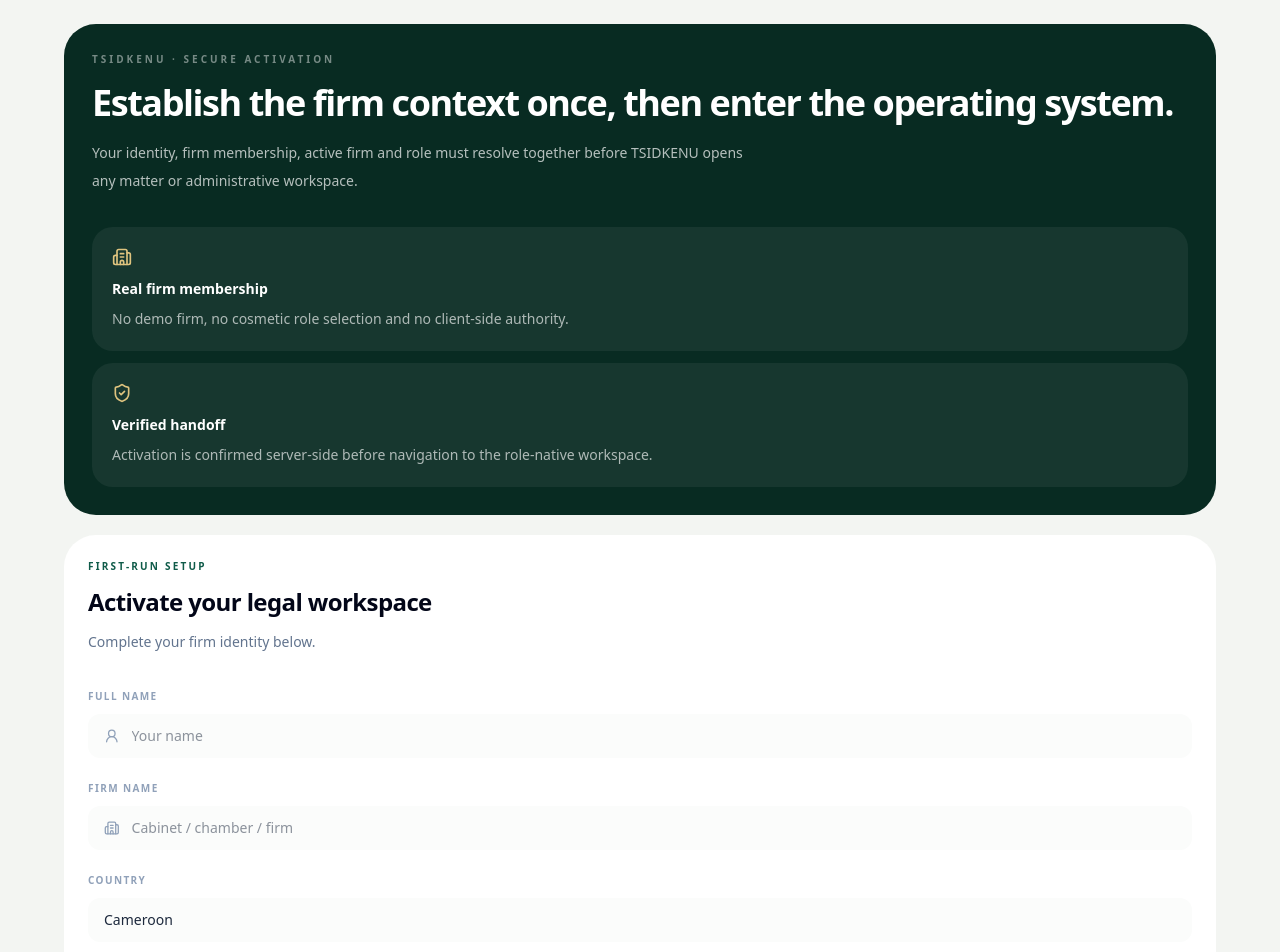
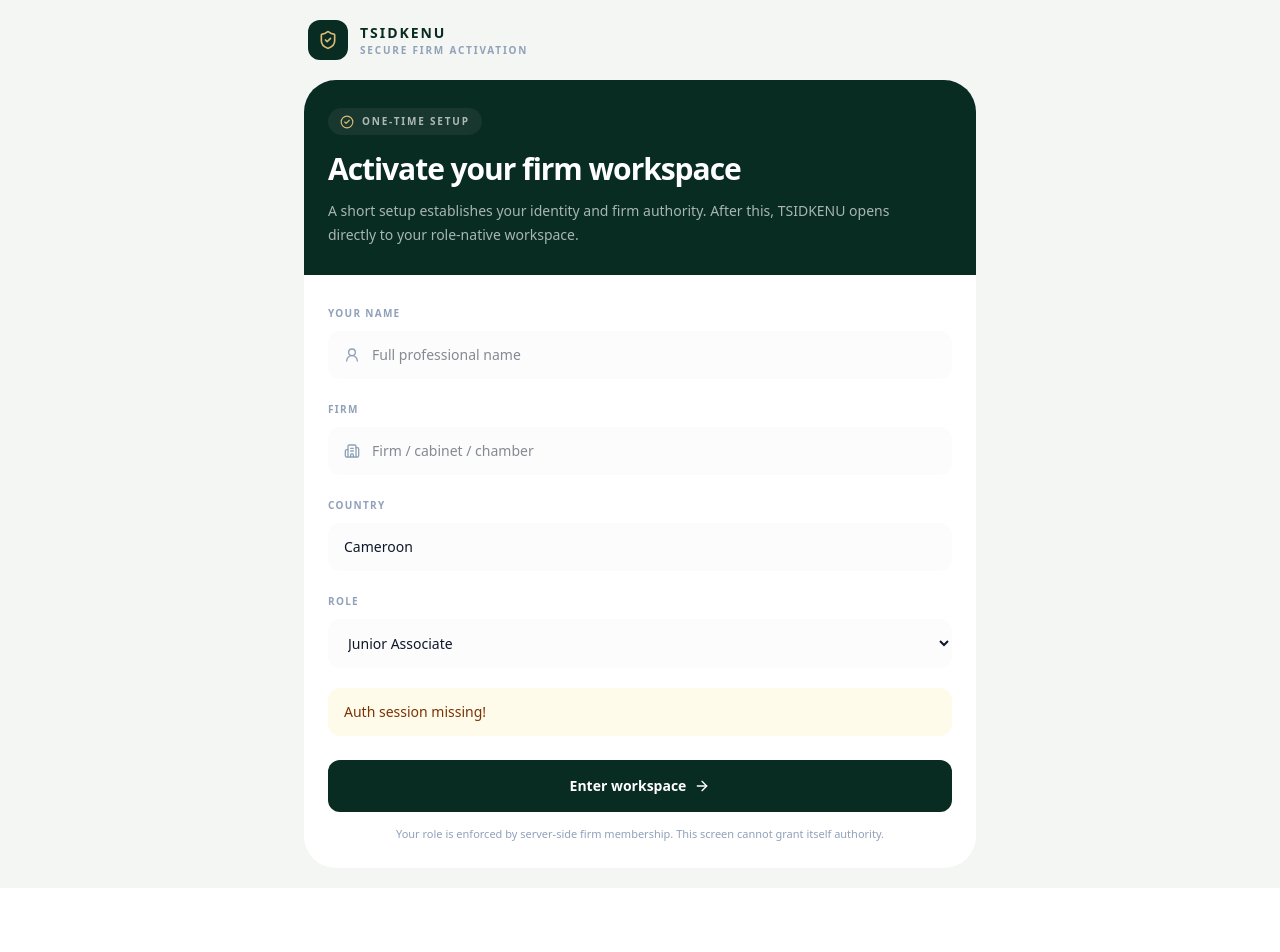
Before and after one commit to Lasana10/TSIDEK-, a Next.js app: page /onboarding in a window 1280 px wide. Shown: the top 952 px of the page. After the commit the page ends 888 px from the top, so only its background shows below. Built offline with nearby package versions, Linux system fonts and the light colour scheme; no server answers.

Commit message:
Make workspace activation instant and simplify onboarding UI

```diff
--- a/src/app/onboarding/page.tsx
+++ b/src/app/onboarding/page.tsx
@@ -1,8 +1,7 @@
 "use client";
 
 import { useEffect, useState } from "react";
-import { useRouter } from "next/navigation";
-import { ArrowRight, Building2, Loader2, ShieldCheck, UserRound } from "lucide-react";
+import { ArrowRight, Building2, CheckCircle2, Loader2, ShieldCheck, UserRound } from "lucide-react";
 import { defaultFirmCountry, firmRoleOptions, type FirmRole } from "@/lib/firm-identity";
 
 type SessionPayload = {
@@ -18,7 +17,14 @@ type SessionPayload = {
   error?: string;
 };
 
-const sleep = (ms: number) => new Promise((resolve) => window.setTimeout(resolve, ms));
+type ActivationPayload = {
+  success?: boolean;
+  workspaceReady?: boolean;
+  firmId?: string | null;
+  activeFirmId?: string | null;
+  actorRole?: string | null;
+  error?: string;
+};
 
 async function readSession() {
   const response = await fetch("/api/session", {
@@ -26,28 +32,19 @@ async function readSession() {
     credentials: "include",
     headers: { Accept: "application/json" },
   });
-
   if (response.status === 401) return null;
   const payload = (await response.json()) as SessionPayload;
-  if (!response.ok) throw new Error(payload.error || "Unable to resolve your session.");
+  if (!response.ok) throw new Error(payload.error || "Unable to restore your session.");
   return payload;
 }
 
-function sessionReady(payload: SessionPayload | null) {
-  if (!payload) return false;
-  return Boolean(
-    payload.authenticated &&
-      !payload.needsOnboarding &&
-      payload.contextStatus === "ready" &&
-      payload.firmId &&
-      payload.activeFirmId &&
-      payload.actorRole &&
-      (payload.memberships?.length ?? 0) > 0,
-  );
+function cleanName(actorName?: string | null, email?: string | null) {
+  const value = actorName?.trim() ?? "";
+  if (!value || value.includes("@") || (email && value.toLowerCase() === email.toLowerCase())) return "";
+  return value;
 }
 
 export default function OnboardingPage() {
-  const router = useRouter();
   const [session, setSession] = useState<SessionPayload | null>(null);
   const [loading, setLoading] = useState(true);
   const [submitting, setSubmitting] = useState(false);
@@ -60,45 +57,45 @@ export default function OnboardingPage() {
   useEffect(() => {
     let cancelled = false;
 
-    async function loadSession() {
+    async function restore() {
       try {
         const payload = await readSession();
         if (cancelled) return;
 
         if (!payload?.authenticated) {
-          router.replace("/auth?redirectTo=/onboarding");
+          window.location.replace("/auth?redirectTo=%2Fworkspace");
+          return;
+        }
+
+        // Returning members should never see first-run setup again.
+        if (!payload.needsOnboarding) {
+          window.location.replace("/workspace");
           return;
         }
 
         setSession(payload);
-        setFullName((current) => current || payload.actorName || "");
-
-        if (!payload.needsOnboarding) {
-          router.replace("/workspace");
-          return;
-        }
+        setFullName((current) => current || cleanName(payload.actorName, payload.userEmail));
       } catch (caughtError) {
-        if (!cancelled) setError(caughtError instanceof Error ? caughtError.message : "Unable to start onboarding.");
+        if (!cancelled) setError(caughtError instanceof Error ? caughtError.message : "Unable to restore your session.");
       } finally {
         if (!cancelled) setLoading(false);
       }
     }
 
-    void loadSession();
+    void restore();
     return () => {
       cancelled = true;
     };
-  }, [router]);
+  }, []);
 
-  async function completeSetup() {
+  async function activateWorkspace() {
     if (!fullName.trim() || !firmName.trim()) {
-      setError("Your full name and firm name are required.");
+      setError("Enter your name and firm name to activate the workspace.");
       return;
     }
 
     setSubmitting(true);
     setError(null);
-
     try {
       const response = await fetch("/api/onboarding", {
         method: "POST",
@@ -111,59 +108,79 @@ export default function OnboardingPage() {
           role,
         }),
       });
-
-      const payload = (await response.json()) as { success?: boolean; error?: string };
-      if (!response.ok || !payload.success) throw new Error(payload.error ?? "Unable to complete setup.");
-
-      // The activation write is complete, but the workspace only opens after the
-      // server can resolve the new membership + active firm + role in one session.
-      for (let attempt = 0; attempt < 5; attempt += 1) {
-        const resolved = await readSession();
-        if (sessionReady(resolved)) {
-          router.replace("/workspace");
-          router.refresh();
-          return;
-        }
-        await sleep(250 * (attempt + 1));
+      const payload = (await response.json()) as ActivationPayload;
+      if (!response.ok || !payload.success) throw new Error(payload.error || "Workspace activation failed.");
+      if (!payload.workspaceReady) {
+        throw new Error("Your firm record was saved, but workspace authority could not be confirmed. Please refresh once; no second activation is required.");
       }
 
-      throw new Error("Workspace activation completed, but the firm context is still synchronizing. Tap Activate workspace again to retry the secure handoff.");
+      // A hard replacement avoids stale App Router state and removes onboarding
+      // from browser history after the server confirms authority.
+      window.location.replace("/workspace");
     } catch (caughtError) {
-      setError(caughtError instanceof Error ? caughtError.message : "Unable to complete setup.");
-    } finally {
+      setError(caughtError instanceof Error ? caughtError.message : "Workspace activation failed.");
       setSubmitting(false);
     }
   }
 
+  if (loading) {
+    return (
+      <main className="grid min-h-screen place-items-center bg-[#f4f6f3] px-5 text-slate-900">
+        <div className="w-full max-w-sm rounded-[1.75rem] border border-slate-200 bg-white p-6 text-center shadow-[0_20px_60px_rgba(15,23,42,0.08)]">
+          <div className="mx-auto grid h-12 w-12 place-items-center rounded-2xl bg-[#082b22] text-[#d9ba78]"><Loader2 className="h-5 w-5 animate-spin" /></div>
+          <h1 className="mt-4 text-lg font-semibold">Opening your workspace</h1>
+          <p className="mt-2 text-sm leading-6 text-slate-500">Restoring your secure firm context…</p>
+        </div>
+      </main>
+    );
+  }
+
   return (
-    <main className="min-h-screen bg-[#f3f5f2] px-4 py-6 text-slate-800 md:px-8">
-      <div className="mx-auto grid max-w-6xl gap-5 lg:grid-cols-[1.05fr_0.95fr]">
-        <section className="rounded-[2rem] border border-[#17483c]/20 bg-[#082b22] p-7 text-white shadow-[0_24px_54px_rgba(0,54,41,0.18)] md:p-9">
-          <p className="text-[10px] font-black uppercase tracking-[0.3em] text-white/45">TSIDKENU · secure activation</p>
-          <h1 className="mt-4 text-4xl font-semibold tracking-[-0.04em]">Establish the firm context once, then enter the operating system.</h1>
-          <p className="mt-4 max-w-2xl text-sm leading-7 text-white/70">Your identity, firm membership, active firm and role must resolve together before TSIDKENU opens any matter or administrative workspace.</p>
-          <div className="mt-8 grid gap-3 md:grid-cols-2">
-            <div className="rounded-[1.3rem] border border-white/10 bg-white/[0.06] p-5"><Building2 className="h-5 w-5 text-[#dfc47f]" /><p className="mt-3 text-sm font-semibold">Real firm membership</p><p className="mt-2 text-sm leading-6 text-white/65">No demo firm, no cosmetic role selection and no client-side authority.</p></div>
-            <div className="rounded-[1.3rem] border border-white/10 bg-white/[0.06] p-5"><ShieldCheck className="h-5 w-5 text-[#dfc47f]" /><p className="mt-3 text-sm font-semibold">Verified handoff</p><p className="mt-2 text-sm leading-6 text-white/65">Activation is confirmed server-side before navigation to the role-native workspace.</p></div>
+    <main className="min-h-screen bg-[#f4f6f3] px-4 py-5 text-slate-900 sm:px-6 sm:py-8">
+      <div className="mx-auto max-w-2xl">
+        <div className="mb-5 flex items-center gap-3 px-1">
+          <div className="grid h-10 w-10 place-items-center rounded-xl bg-[#082b22] text-[#d9ba78]"><ShieldCheck className="h-5 w-5" /></div>
+          <div>
+            <p className="text-sm font-black tracking-[0.14em] text-[#082b22]">TSIDKENU</p>
+            <p className="text-[10px] font-bold uppercase tracking-[0.18em] text-slate-400">Secure firm activation</p>
           </div>
-        </section>
+        </div>
 
-        <section className="rounded-[2rem] border border-slate-200 bg-white p-6 shadow-[0_18px_50px_rgba(15,23,42,0.06)] md:p-8">
-          <p className="text-[10px] font-black uppercase tracking-[0.22em] text-[#0f5b49]">First-run setup</p>
-          <h2 className="mt-3 text-2xl font-semibold tracking-tight text-slate-950">Activate your legal workspace</h2>
-          <p className="mt-3 text-sm leading-6 text-slate-500">{session?.userEmail ? `Signed in as ${session.userEmail}.` : "Complete your firm identity below."}</p>
-
-          <div className="mt-7 grid gap-4">
-            <label><span className="text-[10px] font-black uppercase tracking-[0.14em] text-slate-400">Full name</span><div className="mt-2 flex items-center gap-3 rounded-xl border border-slate-200 bg-[#fbfcfb] px-4 py-3"><UserRound className="h-4 w-4 text-slate-400" /><input value={fullName} onChange={(event) => setFullName(event.target.value)} placeholder="Your name" className="w-full bg-transparent text-sm outline-none" /></div></label>
-            <label><span className="text-[10px] font-black uppercase tracking-[0.14em] text-slate-400">Firm name</span><div className="mt-2 flex items-center gap-3 rounded-xl border border-slate-200 bg-[#fbfcfb] px-4 py-3"><Building2 className="h-4 w-4 text-slate-400" /><input value={firmName} onChange={(event) => setFirmName(event.target.value)} placeholder="Cabinet / chamber / firm" className="w-full bg-transparent text-sm outline-none" /></div></label>
-            <div className="grid gap-4 md:grid-cols-2"><label><span className="text-[10px] font-black uppercase tracking-[0.14em] text-slate-400">Country</span><input value={country} onChange={(event) => setCountry(event.target.value)} className="mt-2 w-full rounded-xl border border-slate-200 bg-[#fbfcfb] px-4 py-3 text-sm outline-none" /></label><label><span className="text-[10px] font-black uppercase tracking-[0.14em] text-slate-400">Role</span><select value={role} onChange={(event) => setRole(event.target.value as FirmRole)} className="mt-2 w-full rounded-xl border border-slate-200 bg-[#fbfcfb] px-4 py-3 text-sm outline-none">{firmRoleOptions.map((item) => <option key={item} value={item}>{item}</option>)}</select></label></div>
+        <section className="overflow-hidden rounded-[2rem] border border-slate-200 bg-white shadow-[0_24px_70px_rgba(15,23,42,0.08)]">
+          <div className="border-b border-slate-100 bg-[#082b22] px-6 py-7 text-white sm:px-8">
+            <div className="inline-flex items-center gap-2 rounded-full border border-white/10 bg-white/[0.06] px-3 py-1.5 text-[10px] font-black uppercase tracking-[0.18em] text-white/65"><CheckCircle2 className="h-3.5 w-3.5 text-[#d9ba78]" /> One-time setup</div>
+            <h1 className="mt-4 text-3xl font-semibold tracking-[-0.035em]">Activate your firm workspace</h1>
+            <p className="mt-3 max-w-xl text-sm leading-6 text-white/65">A short setup establishes your identity and firm authority. After this, TSIDKENU opens directly to your role-native workspace.</p>
           </div>
 
-          {error ? <div className="mt-5 rounded-xl border border-amber-200 bg-amber-50 px-4 py-3 text-sm leading-6 text-amber-900">{error}</div> : null}
+          <div className="p-6 sm:p-8">
+            {session?.userEmail ? (
+              <div className="mb-6 flex items-center gap-3 rounded-2xl border border-emerald-100 bg-emerald-50/60 px-4 py-3">
+                <div className="grid h-9 w-9 place-items-center rounded-xl bg-white text-emerald-700 shadow-sm"><CheckCircle2 className="h-4 w-4" /></div>
+                <div className="min-w-0"><p className="text-[10px] font-black uppercase tracking-[0.13em] text-emerald-700">Identity verified</p><p className="truncate text-sm font-semibold text-slate-800">{session.userEmail}</p></div>
+              </div>
+            ) : null}
 
-          <button onClick={() => void completeSetup()} disabled={loading || submitting} className="mt-7 inline-flex w-full items-center justify-center gap-2 rounded-xl bg-[#082b22] px-5 py-3.5 text-sm font-bold text-white disabled:cursor-not-allowed disabled:opacity-50">{loading || submitting ? <Loader2 className="h-4 w-4 animate-spin" /> : null}{submitting ? "Verifying firm context…" : loading ? "Restoring session…" : "Activate workspace"}<ArrowRight className="h-4 w-4" /></button>
+            <div className="grid gap-4">
+              <Field label="Your name" icon={UserRound} value={fullName} onChange={setFullName} placeholder="Full professional name" autoComplete="name" />
+              <Field label="Firm" icon={Building2} value={firmName} onChange={setFirmName} placeholder="Firm / cabinet / chamber" autoComplete="organization" />
+              <div className="grid gap-4 sm:grid-cols-2">
+                <label className="block"><span className="text-[10px] font-black uppercase tracking-[0.13em] text-slate-400">Country</span><input value={country} onChange={(event) => setCountry(event.target.value)} className="mt-2 w-full rounded-xl border border-slate-200 bg-[#fbfcfb] px-4 py-3.5 text-sm outline-none transition focus:border-[#7da797]" /></label>
+                <label className="block"><span className="text-[10px] font-black uppercase tracking-[0.13em] text-slate-400">Role</span><select value={role} onChange={(event) => setRole(event.target.value as FirmRole)} className="mt-2 w-full rounded-xl border border-slate-200 bg-[#fbfcfb] px-4 py-3.5 text-sm outline-none transition focus:border-[#7da797]">{firmRoleOptions.map((item) => <option key={item} value={item}>{item}</option>)}</select></label>
+              </div>
+            </div>
+
+            {error ? <div className="mt-5 rounded-xl border border-amber-200 bg-amber-50 px-4 py-3 text-sm leading-6 text-amber-900">{error}</div> : null}
+
+            <button onClick={() => void activateWorkspace()} disabled={submitting} className="mt-6 inline-flex w-full items-center justify-center gap-2 rounded-xl bg-[#082b22] px-5 py-4 text-sm font-bold text-white shadow-[0_12px_30px_rgba(8,43,34,0.18)] transition hover:bg-[#0d3b30] disabled:cursor-not-allowed disabled:opacity-60">{submitting ? <Loader2 className="h-4 w-4 animate-spin" /> : null}{submitting ? "Activating…" : "Enter workspace"}<ArrowRight className="h-4 w-4" /></button>
+            <p className="mt-3 text-center text-[11px] leading-5 text-slate-400">Your role is enforced by server-side firm membership. This screen cannot grant itself authority.</p>
+          </div>
         </section>
       </div>
     </main>
   );
 }
+
+function Field({ label, icon: Icon, value, onChange, placeholder, autoComplete }: { label: string; icon: typeof UserRound; value: string; onChange: (value: string) => void; placeholder: string; autoComplete: string }) {
+  return <label className="block"><span className="text-[10px] font-black uppercase tracking-[0.13em] text-slate-400">{label}</span><div className="mt-2 flex items-center gap-3 rounded-xl border border-slate-200 bg-[#fbfcfb] px-4 py-3.5 focus-within:border-[#7da797]"><Icon className="h-4 w-4 shrink-0 text-slate-400" /><input value={value} onChange={(event) => onChange(event.target.value)} placeholder={placeholder} autoComplete={autoComplete} className="w-full bg-transparent text-sm outline-none" /></div></label>;
+}
```
